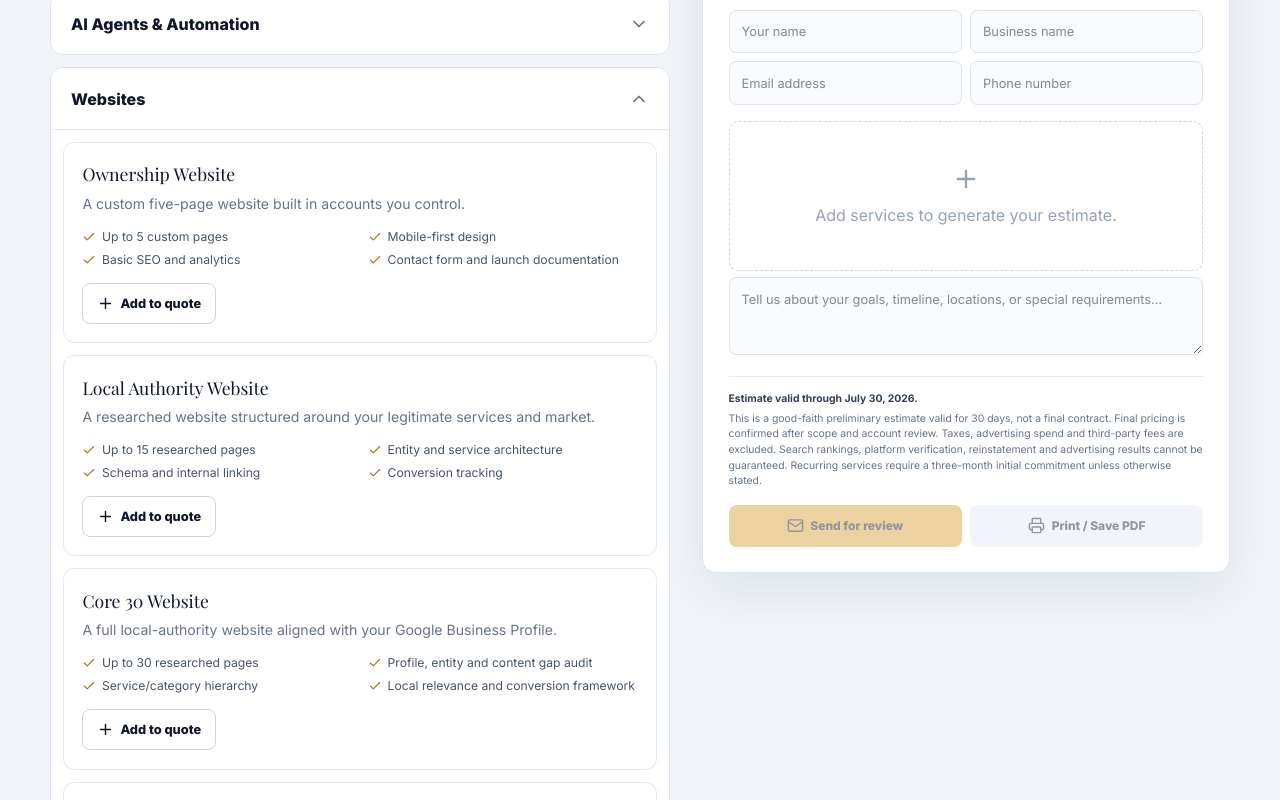
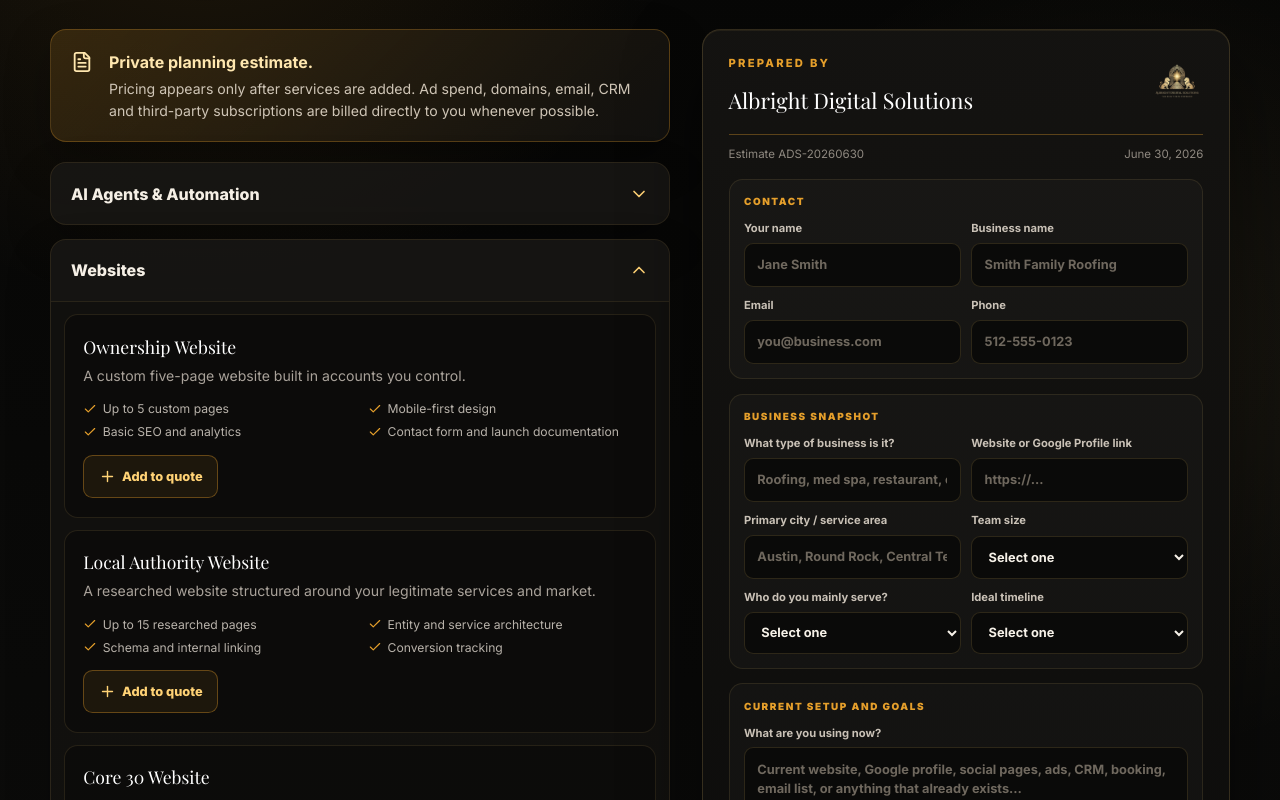
Before and after one commit to Albright-Digital-Solutions/albright-digital-solutions, a React (Vite) app: page /quote in a window 1280 px wide. Shown: the part 580-1380 px from the top of the page. Built offline with nearby package versions, Linux system fonts and the light colour scheme; a web font is replaced by a local one.

Commit message:
Improve quote page theme and lead form

```diff
--- a/src/index.css
+++ b/src/index.css
@@ -481,72 +481,89 @@
 /* ═══════════════════════════════════════════════════════════════
    PRIVATE CUSTOM QUOTE BUILDER
    ═══════════════════════════════════════════════════════════════ */
-.quote-page { background: #f1f5f9; color: #0f172a; min-height: 100vh; }
+.quote-page {
+  background:
+    radial-gradient(circle at 16% 12%, rgba(229, 159, 43, .11), transparent 30rem),
+    radial-gradient(circle at 88% 30%, rgba(255, 210, 117, .07), transparent 26rem),
+    linear-gradient(180deg, #050504 0%, #0a0a09 42%, #100f0e 100%);
+  color: #e8e4de;
+  min-height: 100vh;
+  padding-top: 5rem;
+}
 .quote-shell { width: min(1180px, calc(100% - 2rem)); margin: 0 auto; }
-.quote-hero { background: #0f172a; color: white; padding: 4.5rem 0 4rem; border-bottom: 4px solid var(--color-brand-accent); }
-.quote-hero .quote-shell { max-width: 1180px; }
+.quote-hero { position: relative; overflow: hidden; color: white; padding: 5.5rem 0 4rem; border-bottom: 1px solid rgba(229, 159, 43, .18); }
+.quote-hero::before { content: ""; position: absolute; inset: auto -10% -42% -10%; height: 24rem; background: radial-gradient(closest-side, rgba(229, 159, 43, .14), transparent 72%); pointer-events: none; }
+.quote-hero .quote-shell { position: relative; max-width: 1180px; }
 .quote-kicker { display: block; color: var(--color-brand-accent); font-size: .7rem; font-weight: 800; letter-spacing: .2em; text-transform: uppercase; margin-bottom: .75rem; }
-.quote-hero h1 { font-family: var(--font-serif); font-size: clamp(2.35rem, 6vw, 4rem); line-height: 1.05; font-weight: 700; margin-bottom: 1rem; }
-.quote-hero p { color: #cbd5e1; max-width: 46rem; line-height: 1.75; font-size: 1.05rem; }
+.quote-hero h1 { font-family: var(--font-serif); font-size: clamp(2.35rem, 6vw, 4.6rem); line-height: .98; font-weight: 700; margin-bottom: 1rem; max-width: 58rem; }
+.quote-hero p { color: #b8b2aa; max-width: 48rem; line-height: 1.75; font-size: 1.05rem; }
 .quote-layout { display: grid; grid-template-columns: minmax(0, 1.08fr) minmax(360px, .92fr); gap: 2rem; align-items: start; padding-top: 3rem; padding-bottom: 5rem; }
-.quote-intro-card { display: flex; gap: 1rem; align-items: flex-start; padding: 1.25rem; background: #fffbeb; border: 1px solid #fde68a; color: #78350f; border-radius: .8rem; margin-bottom: 1.25rem; }
+.quote-intro-card { display: flex; gap: 1rem; align-items: flex-start; padding: 1.25rem; background: linear-gradient(135deg, rgba(229, 159, 43, .16), rgba(20, 19, 17, .86)); border: 1px solid rgba(229, 159, 43, .28); color: #ffe7af; border-radius: 1rem; margin-bottom: 1.25rem; box-shadow: 0 18px 45px rgba(0, 0, 0, .28); }
 .quote-intro-card svg { flex: 0 0 auto; margin-top: .1rem; }
 .quote-intro-card strong { display: block; margin-bottom: .25rem; }
-.quote-intro-card p { font-size: .88rem; line-height: 1.55; color: #92400e; }
-.quote-category { background: white; border: 1px solid #dbe3ed; border-radius: .8rem; margin-bottom: .75rem; overflow: hidden; }
-.quote-category-button { appearance: none; border: 0; background: white; color: #0f172a; width: 100%; display: flex; justify-content: space-between; align-items: center; padding: 1.15rem 1.25rem; font-weight: 800; font-size: 1rem; text-align: left; cursor: pointer; }
-.quote-category-button svg { color: #64748b; transition: transform .2s; }
-.quote-options { border-top: 1px solid #e2e8f0; padding: .75rem; display: grid; gap: .75rem; }
-.quote-option { border: 1px solid #e2e8f0; border-radius: .7rem; padding: 1.15rem; transition: border-color .2s, background .2s; }
-.quote-option--active { border-color: #d69a31; background: #fffbeb; }
-.quote-option h3 { font-family: var(--font-serif); font-size: 1.1rem; margin-bottom: .3rem; }
-.quote-option-copy > p { color: #64748b; font-size: .88rem; line-height: 1.55; }
+.quote-intro-card p { font-size: .88rem; line-height: 1.55; color: #cfc5b6; }
+.quote-category { background: rgba(20, 19, 17, .82); border: 1px solid rgba(255, 210, 117, .11); border-radius: 1rem; margin-bottom: .85rem; overflow: hidden; box-shadow: 0 18px 45px rgba(0, 0, 0, .22); }
+.quote-category-button { appearance: none; border: 0; background: rgba(255, 255, 255, .015); color: #f5efe5; width: 100%; display: flex; justify-content: space-between; align-items: center; padding: 1.15rem 1.25rem; font-weight: 800; font-size: 1rem; text-align: left; cursor: pointer; }
+.quote-category-button svg { color: var(--color-brand-accent-light); transition: transform .2s; }
+.quote-options { border-top: 1px solid rgba(255, 210, 117, .1); padding: .8rem; display: grid; gap: .75rem; }
+.quote-option { border: 1px solid rgba(255, 210, 117, .11); background: rgba(10, 10, 9, .58); border-radius: .85rem; padding: 1.15rem; transition: border-color .2s, background .2s, transform .2s; }
+.quote-option:hover { border-color: rgba(229, 159, 43, .38); transform: translateY(-1px); }
+.quote-option--active { border-color: rgba(229, 159, 43, .78); background: linear-gradient(135deg, rgba(229, 159, 43, .13), rgba(10, 10, 9, .72)); }
+.quote-option h3 { font-family: var(--font-serif); color: #fff; font-size: 1.1rem; margin-bottom: .3rem; }
+.quote-option-copy > p { color: #a9a29a; font-size: .88rem; line-height: 1.55; }
 .quote-option ul { display: grid; grid-template-columns: repeat(2, minmax(0, 1fr)); gap: .3rem 1rem; margin: .85rem 0; }
-.quote-option li { display: flex; gap: .35rem; align-items: flex-start; color: #475569; font-size: .76rem; }
-.quote-option li svg { color: #b37314; flex: 0 0 auto; margin-top: .1rem; }
-.quote-add { border: 1px solid #cbd5e1; background: white; color: #0f172a; border-radius: .5rem; padding: .62rem .85rem; display: inline-flex; gap: .4rem; align-items: center; font-size: .8rem; font-weight: 800; cursor: pointer; }
-.quote-option--active .quote-add { background: #0f172a; border-color: #0f172a; color: white; }
-.quote-paper { position: sticky; top: 6rem; background: white; border: 1px solid #dbe3ed; border-radius: .85rem; padding: 1.6rem; box-shadow: 0 20px 50px rgba(15, 23, 42, .08); }
-.quote-paper-head { display: flex; justify-content: space-between; align-items: flex-start; gap: 1rem; border-bottom: 2px solid #0f172a; padding-bottom: 1.1rem; }
-.quote-paper-head h2 { font-family: var(--font-serif); font-size: 1.35rem; }
+.quote-option li { display: flex; gap: .35rem; align-items: flex-start; color: #b8b2aa; font-size: .76rem; }
+.quote-option li svg { color: var(--color-brand-accent); flex: 0 0 auto; margin-top: .1rem; }
+.quote-add { border: 1px solid rgba(229, 159, 43, .36); background: rgba(229, 159, 43, .08); color: var(--color-brand-accent-light); border-radius: .6rem; padding: .68rem .9rem; display: inline-flex; gap: .4rem; align-items: center; font-size: .8rem; font-weight: 800; cursor: pointer; }
+.quote-option--active .quote-add { background: var(--color-brand-accent); border-color: var(--color-brand-accent); color: #0a0a09; }
+.quote-paper { position: sticky; top: 6rem; background: linear-gradient(180deg, rgba(20, 19, 17, .98), rgba(10, 10, 9, .98)); border: 1px solid rgba(255, 210, 117, .16); border-radius: 1.15rem; padding: 1.6rem; box-shadow: 0 28px 80px rgba(0, 0, 0, .45), inset 0 1px 0 rgba(255, 210, 117, .07); }
+.quote-paper-head { display: flex; justify-content: space-between; align-items: flex-start; gap: 1rem; border-bottom: 1px solid rgba(229, 159, 43, .35); padding-bottom: 1.1rem; }
+.quote-paper-head h2 { font-family: var(--font-serif); color: #fff; font-size: 1.35rem; }
 .quote-paper-head img { width: 52px; height: 52px; object-fit: contain; }
-.quote-meta { display: flex; justify-content: space-between; color: #64748b; font-size: .72rem; padding: .65rem 0 1rem; }
-.quote-client { display: grid; grid-template-columns: 1fr 1fr; gap: .5rem; margin-bottom: 1rem; }
-.quote-client input, .quote-notes { border: 1px solid #dbe3ed; background: #f8fafc; color: #0f172a; border-radius: .45rem; padding: .7rem .75rem; font-size: .8rem; outline: none; }
-.quote-client input:focus, .quote-notes:focus { border-color: #d69a31; }
-.quote-empty { min-height: 150px; display: flex; flex-direction: column; justify-content: center; align-items: center; gap: .65rem; color: #94a3b8; border: 1px dashed #cbd5e1; border-radius: .6rem; text-align: center; }
-.quote-lines { border-top: 1px solid #e2e8f0; }
-.quote-line { position: relative; display: grid; grid-template-columns: 1fr auto 24px; gap: .75rem; padding: .9rem 0; border-bottom: 1px solid #e2e8f0; }
-.quote-line strong { display: block; font-size: .83rem; }
-.quote-line small { display: block; color: #64748b; font-size: .65rem; margin-top: .18rem; }
+.quote-meta { display: flex; justify-content: space-between; color: #8f8980; font-size: .72rem; padding: .65rem 0 1rem; }
+.quote-client { display: grid; gap: .9rem; margin-bottom: 1rem; }
+.quote-form-section { border: 1px solid rgba(255, 210, 117, .1); border-radius: .85rem; background: rgba(255, 255, 255, .025); padding: .9rem; }
+.quote-form-section > span { display: block; color: var(--color-brand-accent); font-size: .62rem; font-weight: 900; letter-spacing: .16em; text-transform: uppercase; margin-bottom: .7rem; }
+.quote-form-grid { display: grid; grid-template-columns: 1fr 1fr; gap: .65rem; }
+.quote-client label { display: grid; gap: .35rem; color: #c9c1b6; font-size: .7rem; font-weight: 700; }
+.quote-client input, .quote-client select, .quote-client textarea, .quote-notes { border: 1px solid rgba(255, 210, 117, .14); background: #0a0a09; color: #f6f1e8; border-radius: .58rem; padding: .72rem .78rem; font-size: .8rem; outline: none; width: 100%; }
+.quote-client textarea { min-height: 82px; resize: vertical; }
+.quote-client input::placeholder, .quote-client textarea::placeholder, .quote-notes::placeholder { color: #6f685e; }
+.quote-client input:focus, .quote-client select:focus, .quote-client textarea:focus, .quote-notes:focus { border-color: var(--color-brand-accent); box-shadow: 0 0 0 3px rgba(229, 159, 43, .12); }
+.quote-empty { min-height: 150px; display: flex; flex-direction: column; justify-content: center; align-items: center; gap: .65rem; color: #8f8980; border: 1px dashed rgba(255, 210, 117, .18); border-radius: .8rem; text-align: center; background: rgba(255, 255, 255, .02); }
+.quote-lines { border-top: 1px solid rgba(255, 210, 117, .12); }
+.quote-line { position: relative; display: grid; grid-template-columns: 1fr auto 24px; gap: .75rem; padding: .9rem 0; border-bottom: 1px solid rgba(255, 210, 117, .1); }
+.quote-line strong { display: block; color: #fff; font-size: .83rem; }
+.quote-line small { display: block; color: #8f8980; font-size: .65rem; margin-top: .18rem; }
 .quote-line-price { text-align: right; }
-.quote-line-price span { display: block; font-weight: 800; font-size: .8rem; white-space: nowrap; }
+.quote-line-price span { display: block; color: #ffe1a0; font-weight: 800; font-size: .8rem; white-space: nowrap; }
 .quote-line-price small { display: inline; font-weight: 500; }
-.quote-line button { border: 0; background: transparent; color: #94a3b8; padding: 0; cursor: pointer; }
-.quote-line > p { grid-column: 1 / -1; color: #64748b; font-size: .68rem; line-height: 1.5; background: #f8fafc; padding: .45rem .55rem; border-radius: .3rem; }
+.quote-line button { border: 0; background: transparent; color: #8f8980; padding: 0; cursor: pointer; }
+.quote-line > p { grid-column: 1 / -1; color: #aaa198; font-size: .68rem; line-height: 1.5; background: rgba(255, 255, 255, .035); padding: .5rem .6rem; border-radius: .45rem; }
 .quote-totals { padding: 1rem 0; display: grid; gap: .65rem; }
-.quote-totals > div { display: flex; justify-content: space-between; align-items: baseline; gap: 1rem; color: #475569; font-size: .78rem; }
-.quote-totals strong { color: #0f172a; font-size: 1.15rem; }
-.quote-totals .quote-monthly { background: #0f172a; color: #cbd5e1; margin: 0 -.7rem; padding: .8rem .7rem; border-radius: .5rem; }
+.quote-totals > div { display: flex; justify-content: space-between; align-items: baseline; gap: 1rem; color: #b8b2aa; font-size: .78rem; }
+.quote-totals strong { color: #fff; font-size: 1.15rem; }
+.quote-totals .quote-monthly { background: rgba(229, 159, 43, .13); color: #d7cec3; margin: 0 -.7rem; padding: .8rem .7rem; border: 1px solid rgba(229, 159, 43, .22); border-radius: .65rem; }
 .quote-totals .quote-monthly strong { color: #ffd275; }
 .quote-totals strong small { font-size: .65rem; margin-left: .15rem; font-weight: 600; }
 .quote-notes { width: 100%; min-height: 78px; resize: vertical; margin: .4rem 0 .9rem; }
-.quote-disclaimer { border-top: 1px solid #e2e8f0; padding-top: .9rem; color: #64748b; font-size: .65rem; line-height: 1.5; }
-.quote-disclaimer strong { display: block; color: #334155; margin-bottom: .25rem; }
+.quote-disclaimer { border-top: 1px solid rgba(255, 210, 117, .12); padding-top: .9rem; color: #928b82; font-size: .65rem; line-height: 1.5; }
+.quote-disclaimer strong { display: block; color: #dfd6ca; margin-bottom: .25rem; }
 .quote-actions { display: grid; grid-template-columns: 1fr 1fr; gap: .55rem; margin-top: 1rem; }
-.quote-actions button { border: 0; border-radius: .5rem; background: #d69a31; color: #111827; font-weight: 800; font-size: .75rem; padding: .75rem; display: flex; justify-content: center; align-items: center; gap: .4rem; cursor: pointer; }
-.quote-actions .quote-print { background: #e2e8f0; }
+.quote-actions button { border: 0; border-radius: .65rem; background: var(--color-brand-accent); color: #0a0a09; font-weight: 900; font-size: .75rem; padding: .78rem; display: flex; justify-content: center; align-items: center; gap: .4rem; cursor: pointer; }
+.quote-actions .quote-print { background: rgba(255, 255, 255, .08); color: #f5efe5; border: 1px solid rgba(255, 210, 117, .12); }
 .quote-actions button:disabled { opacity: .45; cursor: not-allowed; }
 .print-only { display: none; }
 
 @media (max-width: 900px) {
   .quote-layout { grid-template-columns: 1fr; }
   .quote-paper { position: static; }
+  .quote-page { padding-top: 4.25rem; }
 }
 @media (max-width: 540px) {
-  .quote-option ul { grid-template-columns: 1fr; }
-  .quote-client { grid-template-columns: 1fr; }
+  .quote-option ul, .quote-form-grid { grid-template-columns: 1fr; }
   .quote-actions { grid-template-columns: 1fr; }
+  .quote-hero { padding-top: 4.25rem; }
 }
 @media print {
   body { background: white !important; }
--- a/src/pages/QuoteBuilder.tsx
+++ b/src/pages/QuoteBuilder.tsx
@@ -11,7 +11,21 @@
 export default function QuoteBuilder() {
   const [selected, setSelected] = useState<string[]>([]);
   const [openCategory, setOpenCategory] = useState<string | null>('Websites');
-  const [client, setClient] = useState({ name: '', business: '', email: '', phone: '', notes: '' });
+  const [client, setClient] = useState({
+    name: '',
+    business: '',
+    email: '',
+    phone: '',
+    industry: '',
+    website: '',
+    location: '',
+    teamSize: '',
+    customerType: '',
+    timeline: '',
+    currentSetup: '',
+    goals: '',
+    notes: '',
+  });
   const categories = [...new Set(quoteCatalog.map((item) => item.category))];
   const selectedItems = quoteCatalog.filter((item) => selected.includes(item.id));
   const oneTime = useMemo(() => selectedItems.reduce((sum, item) => sum + (item.oneTime || 0), 0), [selectedItems]);
@@ -28,11 +42,20 @@
       `Custom quote request ${quoteNumber}`,
       `Name: ${client.name}`,
       `Business: ${client.business}`,
+      `Email: ${client.email}`,
       `Phone: ${client.phone}`,
+      `Industry / business type: ${client.industry}`,
+      `Website / profile link: ${client.website}`,
+      `Service area: ${client.location}`,
+      `Team size: ${client.teamSize}`,
+      `Customer type: ${client.customerType}`,
+      `Timeline: ${client.timeline}`,
+      `Current digital setup: ${client.currentSetup}`,
+      `Main goals: ${client.goals}`,
       '', 'Selected services:', ...lines,
       '', `Estimated one-time total: ${money(oneTime)}`,
       `Estimated monthly total: ${money(monthly)}/month`,
-      '', `Project notes: ${client.notes}`,
+      '', `Additional notes: ${client.notes}`,
     ].join('\n');
     window.location.href = `mailto:${BUSINESS.email}?subject=${encodeURIComponent(`Custom quote request — ${client.business || client.name || quoteNumber}`)}&body=${encodeURIComponent(body)}`;
   };
@@ -44,7 +67,7 @@
         <div className="quote-shell">
           <span className="quote-kicker">Build Your Plan</span>
           <h1>Create a custom digital services quote.</h1>
-          <p>Choose the services that fit your business. Pricing appears only after you add an item to your quote, and we separate project costs from recurring support.</p>
+          <p>Choose the services that fit your business, then add a little context so we can turn a loose estimate into a useful next conversation.</p>
         </div>
       </section>
 
@@ -52,7 +75,7 @@
         <div className="quote-catalog no-print">
           <div className="quote-intro-card">
             <FileText size={22} />
-            <div><strong>No surprise platform markups.</strong><p>Ad spend, domains, email, CRM and third-party subscriptions are billed directly to you whenever possible.</p></div>
+            <div><strong>Private planning estimate.</strong><p>Pricing appears only after services are added. Ad spend, domains, email, CRM and third-party subscriptions are billed directly to you whenever possible.</p></div>
           </div>
           {categories.map((category) => {
             const items = quoteCatalog.filter((item) => item.category === category);
@@ -89,13 +112,62 @@
           <div className="quote-meta"><span>Estimate {quoteNumber}</span><span>{dateFormat.format(quoteDate)}</span></div>
 
           <div className="quote-client no-print">
-            <input aria-label="Your name" placeholder="Your name" value={client.name} onChange={(e) => setClient({ ...client, name: e.target.value })} />
-            <input aria-label="Business name" placeholder="Business name" value={client.business} onChange={(e) => setClient({ ...client, business: e.target.value })} />
-            <input aria-label="Email" type="email" placeholder="Email address" value={client.email} onChange={(e) => setClient({ ...client, email: e.target.value })} />
-            <input aria-label="Phone" type="tel" placeholder="Phone number" value={client.phone} onChange={(e) => setClient({ ...client, phone: e.target.value })} />
+            <div className="quote-form-section quote-form-section--full">
+              <span>Contact</span>
+              <div className="quote-form-grid">
+                <label>Your name<input aria-label="Your name" placeholder="Jane Smith" value={client.name} onChange={(e) => setClient({ ...client, name: e.target.value })} /></label>
+                <label>Business name<input aria-label="Business name" placeholder="Smith Family Roofing" value={client.business} onChange={(e) => setClient({ ...client, business: e.target.value })} /></label>
+                <label>Email<input aria-label="Email" type="email" placeholder="you@business.com" value={client.email} onChange={(e) => setClient({ ...client, email: e.target.value })} /></label>
+                <label>Phone<input aria-label="Phone" type="tel" placeholder="512-555-0123" value={client.phone} onChange={(e) => setClient({ ...client, phone: e.target.value })} /></label>
+              </div>
+            </div>
+
+            <div className="quote-form-section quote-form-section--full">
+              <span>Business snapshot</span>
+              <div className="quote-form-grid">
+                <label>What type of business is it?<input aria-label="Business type" placeholder="Roofing, med spa, restaurant, consulting…" value={client.industry} onChange={(e) => setClient({ ...client, industry: e.target.value })} /></label>
+                <label>Website or Google Profile link<input aria-label="Website or profile link" placeholder="https://..." value={client.website} onChange={(e) => setClient({ ...client, website: e.target.value })} /></label>
+                <label>Primary city / service area<input aria-label="Primary service area" placeholder="Austin, Round Rock, Central Texas…" value={client.location} onChange={(e) => setClient({ ...client, location: e.target.value })} /></label>
+                <label>Team size
+                  <select aria-label="Team size" value={client.teamSize} onChange={(e) => setClient({ ...client, teamSize: e.target.value })}>
+                    <option value="">Select one</option>
+                    <option>Solo owner/operator</option>
+                    <option>2–5 people</option>
+                    <option>6–15 people</option>
+                    <option>16–50 people</option>
+                    <option>50+ people</option>
+                  </select>
+                </label>
+                <label>Who do you mainly serve?
+                  <select aria-label="Customer type" value={client.customerType} onChange={(e) => setClient({ ...client, customerType: e.target.value })}>
+                    <option value="">Select one</option>
+                    <option>Local consumers / homeowners</option>
+                    <option>Other businesses</option>
+                    <option>Both consumers and businesses</option>
+                    <option>Not sure yet</option>
+                  </select>
+                </label>
+                <label>Ideal timeline
+                  <select aria-label="Ideal timeline" value={client.timeline} onChange={(e) => setClient({ ...client, timeline: e.target.value })}>
+                    <option value="">Select one</option>
+                    <option>ASAP / urgent</option>
+                    <option>Within 30 days</option>
+                    <option>1–3 months</option>
+                    <option>Planning ahead</option>
+                  </select>
+                </label>
+              </div>
+            </div>
+
+            <div className="quote-form-section quote-form-section--full">
+              <span>Current setup and goals</span>
+              <label>What are you using now?<textarea aria-label="Current digital setup" placeholder="Current website, Google profile, social pages, ads, CRM, booking, email list, or anything that already exists…" value={client.currentSetup} onChange={(e) => setClient({ ...client, currentSetup: e.target.value })} /></label>
+              <label>What are you trying to improve first?<textarea aria-label="Main goals" placeholder="More calls, better Google presence, cleaner website, social consistency, lead follow-up, booking, AI automation…" value={client.goals} onChange={(e) => setClient({ ...client, goals: e.target.value })} /></label>
+            </div>
           </div>
-          {(client.name || client.business || client.email || client.phone) && <div className="quote-client-print print-only">
+          {(client.name || client.business || client.email || client.phone || client.industry || client.location || client.teamSize) && <div className="quote-client-print print-only">
             <strong>{client.business || client.name}</strong><br />{client.name}{client.business && client.name ? <br /> : null}{client.email}<br />{client.phone}
+            <br />{client.industry}{client.location ? ` · ${client.location}` : ''}{client.teamSize ? ` · ${client.teamSize}` : ''}
           </div>}
 
           {selectedItems.length === 0 ? <div className="quote-empty"><Plus size={28} /><p>Add services to generate your estimate.</p></div> : <>
@@ -116,8 +188,8 @@
             </div>
           </>}
 
-          <textarea className="quote-notes no-print" aria-label="Project notes" placeholder="Tell us about your goals, timeline, locations, or special requirements…" value={client.notes} onChange={(e) => setClient({ ...client, notes: e.target.value })} />
-          {client.notes && <p className="print-only quote-notes-print"><strong>Project notes:</strong> {client.notes}</p>}
+          <textarea className="quote-notes no-print" aria-label="Additional notes" placeholder="Anything else we should know? Budget range, competitors you like, problem accounts, existing tools, or special requirements…" value={client.notes} onChange={(e) => setClient({ ...client, notes: e.target.value })} />
+          {(client.currentSetup || client.goals || client.notes) && <p className="print-only quote-notes-print"><strong>Business context:</strong> {client.currentSetup} {client.goals} {client.notes}</p>}
 
           <div className="quote-disclaimer">
             <strong>Estimate valid through {dateFormat.format(validUntil)}.</strong>
```
